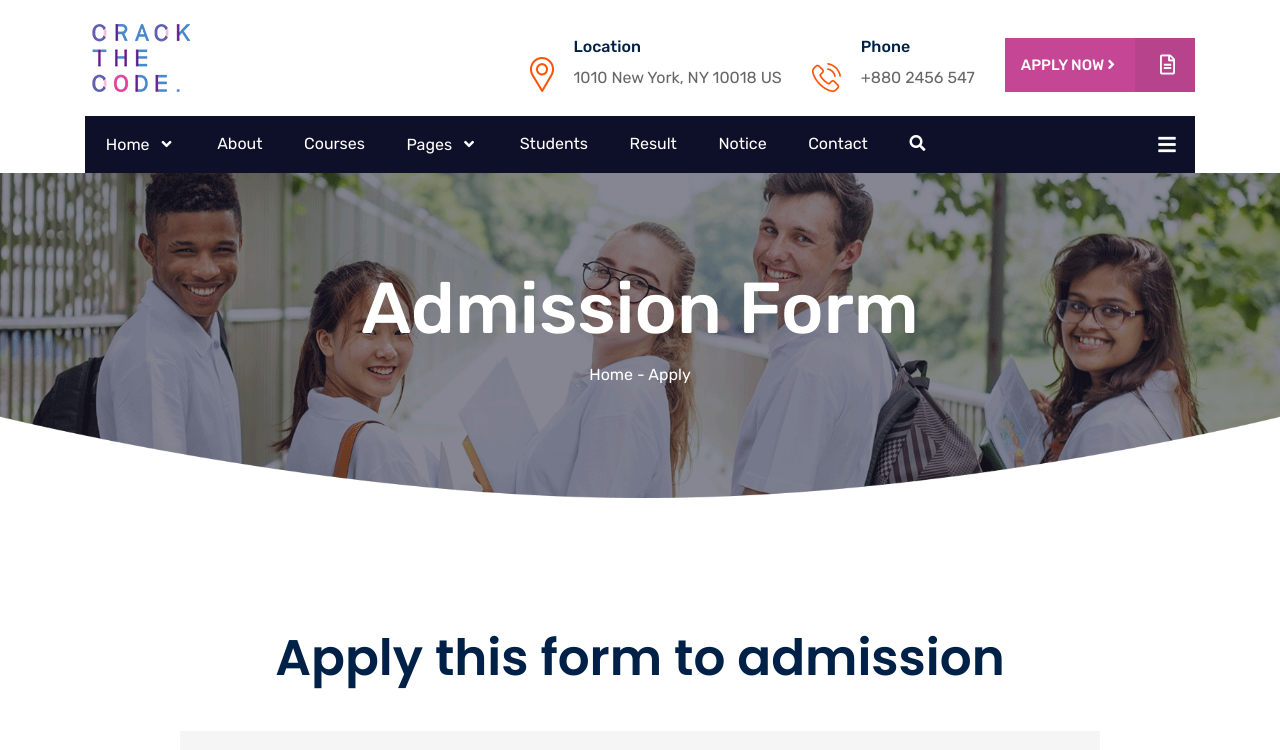
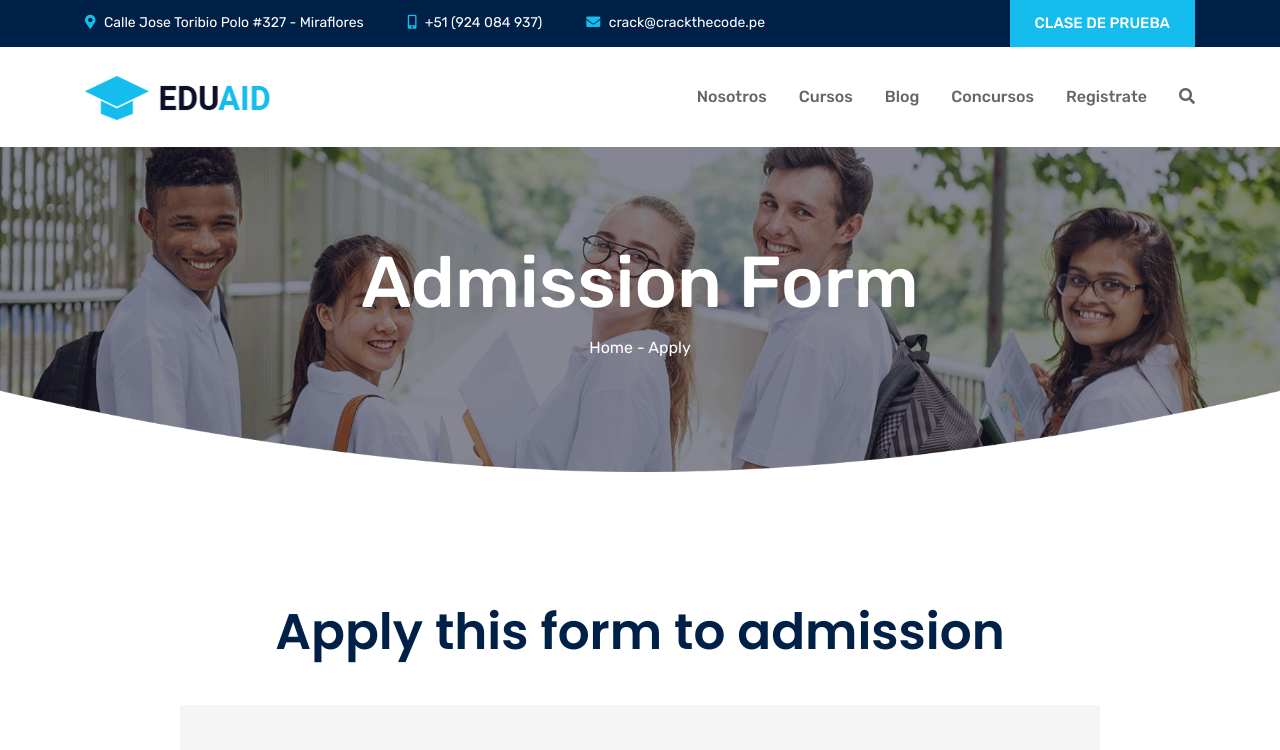
Before and after one commit to RocioChamorro/Crack-The-Code, a plain HTML site: page src/www.foxcoders.com/demo/eduaid/apply_form.html in a window 1280 px wide. Shown: the top 750 px of the page. Drawn offline with Linux system fonts and the light colour scheme.

```diff
--- a/src/www.foxcoders.com/demo/eduaid/apply_form.html
+++ b/src/www.foxcoders.com/demo/eduaid/apply_form.html
@@ -3,6 +3,7 @@
 
 
 <!-- Mirrored from www.foxcoders.com/demo/eduaid/apply_form.html by HTTrack Website Copier/3.x [XR&CO'2014], Mon, 26 Aug 2019 23:24:13 GMT -->
+
 <head>
     <meta charset="UTF-8">
     <meta name="viewport" content="width=device-width, initial-scale=1.0">
@@ -21,132 +22,74 @@
 <body>
     <!-- Start Header -->
     <header>
-        <div class="header_top_area my-4">
+        <!-- Start Header Top -->
+        <div class="header-top dark_2_bg">
             <div class="container">
                 <div class="row">
                     <div class="col-md-12">
-                        <div class="header_top d-flex justify-content-between">
-                            <div class="site_logo">
-                                <a href="index-2.html"><img src="assets/images/logo.png" alt="logo" class="img-fluid"></a>
+                        <div class="header-top-content">
+                            <div class="contact-info">
+                                <ul>
+                                    <li><i class="fas fa-map-marker-alt"></i> Calle Jose Toribio Polo #327 - Miraflores</li>
+                                    <li><i class="fas fa-mobile-alt"></i> +51 (924 084 937)</li>
+                                    <li><i class="fas fa-envelope"></i> crack@crackthecode.pe</li>
+                                </ul>
                             </div>
-                            <div class="site_info d-flex justify-content-between">
-                                <div class="single_info">
-                                    <img src="assets/images/location.png" alt="Location" class="img-fluid">
-                                    <div class="info_data">
-                                        <h6>Location</h6>
-                                        <p>1010 New York, NY 10018 US</p>
-                                    </div>
-                                </div>
-                                <div class="single_info">
-                                    <img src="assets/images/phone.png" alt="Location" class="img-fluid">
-                                    <div class="info_data">
-                                        <h6>Phone</h6>
-                                        <p>+880 2456 547</p>
-                                    </div>
-                                </div>
-                                <div class="single_info">
-                                    <button class="special-button" onclick="window.location.href = 'apply_form.html';">Apply Now <i class="fa fa-angle-right"></i> <span class="button_icon"><i class="far fa-file-alt"></i></span></button>
+                            <div class="header-button">
+                                <a href="apply_form.html" class="button_two_plane">Clase de prueba</a>
                             </div>
                         </div>
                     </div>
                 </div>
             </div>
         </div>
-        </div>
-        <div class="main-menu-area bg_dark_mobile">
+        <!-- End Header Top -->
+        <div class="main-menu-area py-3">
             <div class="container">
                 <div class="row">
                     <div class="col-md-12">
-                        <div class="main-menu default_bg">
+                        <div class="main-menu-2">
                             <nav class="navbar navbar-expand-lg">
-                                <div class="mobile_site_logo d-none">
-                                    <a href="index-2.html"><img src="assets/images/footer_logo.png" alt="logo" class="img-fluid"></a>
+                                <div class="mobile_site_logo">
+                                    <a href=""><img src="assets/images/logo_2.png" alt="logo" class="img-fluid"></a>
                                 </div>
                                 <button class="navbar-toggler" type="button" data-toggle="collapse" data-target="#navbarTogglerDemo01" aria-controls="navbarTogglerDemo01" aria-expanded="false" aria-label="Toggle navigation">
                                     <i class="fa fa-bars"></i>
                                 </button>
                                 <div class="collapse navbar-collapse" id="navbarTogglerDemo01">
-                                    <ul class="navbar-nav mr-auto mt-2 mt-lg-0">
-                                        <li class="nav-item dropdown">
-                                            <a class="nav-link dropdown-toggle" href="#" id="navbarDropdownMenuLink" role="button" data-toggle="dropdown" aria-haspopup="true" aria-expanded="false">
-                                          Home
-                                        </a>
-                                            <div class="dropdown-menu" aria-labelledby="navbarDropdownMenuLink">
-                                                <a class="dropdown-item" href="index-2.html">Home - University</a>
-                                                <a class="dropdown-item" href="index-3.html">Home - Modern University</a>
-                                                <a class="dropdown-item" href="index-4.html">Home - Online Courses</a>
-                                                <a class="dropdown-item" href="index-5.html">Home - Kindergarten</a>
-                                            </div>
+
+                                    <ul class="navbar-nav ml-auto mt-2 mt-lg-0">
+                                        <li class="nav-item">
+                                            <a class="nav-link" href="about.html">Nosotros</a>
                                         </li>
                                         <li class="nav-item">
-                                            <a class="nav-link" href="about.html">About</a>
+                                            <a class="nav-link" href="about.html">Cursos</a>
                                         </li>
                                         <li class="nav-item">
-                                            <a class="nav-link" href="courses.html">Courses</a>
+                                            <a class="nav-link" href="courses.html">Blog</a>
                                         </li>
-                                        <li class="nav-item dropdown">
-                                            <a class="nav-link dropdown-toggle" href="#" id="navbarDropdown" role="button" data-toggle="dropdown">
-                                              Pages
-                                            </a>
-                                            <ul class="dropdown-menu" aria-labelledby="navbarDropdown">
-                                                <li><a class="dropdown-item" href="departments.html">Departments</a></li>
-                                                <li class="nav-item dropdown">
-                                                    <a class="dropdown-item dropdown-toggle" href="#" id="blogDropdown1" role="button" data-toggle="dropdown">
-                                                        Blog
-                                                    </a>
-                                                    <ul class="dropdown-menu" aria-labelledby="blogDropdown1">
-                                                        <li><a class="dropdown-item" href="blog_01.html">Blog 1</a></li>
-                                                        <li><a class="dropdown-item" href="blog_02.html">Blog 2</a></li>
-                                                    </ul>
-                                                </li>
-                                                <li><a class="dropdown-item" href="blog_details.html">Blog Details</a></li>
-                                                <li><a class="dropdown-item" href="teachers.html">Teachers</a></li>
-                                                <li><a class="dropdown-item" href="teacher_details.html">Teacher Details</a></li>
-												<li><a class="dropdown-item" href="events.html">Events</a></li>
-												<li><a class="dropdown-item" href="gallery.html">Gallery</a></li>
-                                            </ul>
-                                        </li>
+
                                         <li class="nav-item">
                                             <a href="students.html" class="nav-link" id="blod_pages">
-                                                Students
+                                                Concursos
                                             </a>
                                         </li>
                                         <li class="nav-item">
-                                            <a href="result.html" class="nav-link">Result</a>
+                                            <a href="apply_form.html" class="nav-link" id="blod_pages">
+                                                Registrate
+                                            </a>
                                         </li>
                                         <li class="nav-item">
-                                            <a href="notice.html" class="nav-link">Notice</a>
-                                        </li>
-                                        <li class="nav-item">
-                                            <a href="contact.html" class="nav-link">Contact</a>
-                                        </li>
-                                        <li class="nav-item">
-                                            <a href="#search_modal" data-toggle="modal" data-target="#search_modal" class="nav-link"><i class="fa fa-search"></i></a>
+                                            <a href="inscripciones.html" class="nav-link"><i class="fa fa-search"></i></a>
                                         </li>
                                     </ul>
-                                    <div class="collapse-bar">
-                                        <a class="navbar-brand" data-toggle="collapse" href="#languages_options"><i class="fa fa-bars"></i></a>
-                                        <div class="option-menu collapse" id="languages_options">
-                                            <nav>
-                                                <ul>
-                                                    <li class="nav-item">
-                                                        <a class="nav-link" href="#">English</a>
-                                                        <a class="nav-link" href="#">Bangla</a>
-                                                        <a class="nav-link" href="#">Hindi</a>
-                                                        <a class="nav-link" href="#">Spanish</a>
-                                                    </li>
-                                                </ul>
-                                            </nav>
-                                        </div>
-                                    </div>
                                 </div>
                             </nav>
                         </div>
                     </div>
                 </div>
             </div>
-            <!-- Button trigger modal -->
-            <!-- Start Search Modal -->
+            <!-- Start Search Modal
             <div class="modal fade" id="search_modal">
                 <div class="modal-dialog modal-lg" role="document">
                     <div class="modal-content">
@@ -159,13 +102,13 @@
                         <div class="modal-body">
                             <div class="search-widget">
                                 <form action="#">
-                                    <input type="text" class="form-control" placeholder="Search Here">
-                                    <button type="submit"><i class="fas fa-search"></i></button>
+                                    <input type="text" class="form-control home2-opt" placeholder="Search Here">
+                                    <button type="submit" class="home2-opt"><i class="fas fa-search"></i></button>
                                 </form>
                             </div>
                             <div class="search-results">
                                 <h5 class="my-4 sm-sub-title">10 Search Results Found</h5>
-                        <div class="theme-list">
+                                <div class="theme-list-2">
                                     <ul>
                                         <li><a href="#">Smply dummy text of the printing and typesetting industry</a></li>
                                         <li><a href="#">Mauris at varius orci. Vestibulum um felis eu nisl pulvinar</a></li>
@@ -182,7 +125,7 @@
                             </div>
                         </div>
                         <div class="modal-footer">
-                    <button type="button" class="button_one" data-dismiss="modal">Close</button>
+                            <button type="button" class="button_two" data-dismiss="modal">Close</button>
                         </div>
                     </div>
                 </div>
@@ -476,4 +419,5 @@
 
 
 <!-- Mirrored from www.foxcoders.com/demo/eduaid/apply_form.html by HTTrack Website Copier/3.x [XR&CO'2014], Mon, 26 Aug 2019 23:24:13 GMT -->
+
 </html>
```
Also changed, not shown: src/www.foxcoders.com/demo/eduaid/index-5.html (+19 -8 lines). Lines whose indentation alone changed are shown as unchanged.
